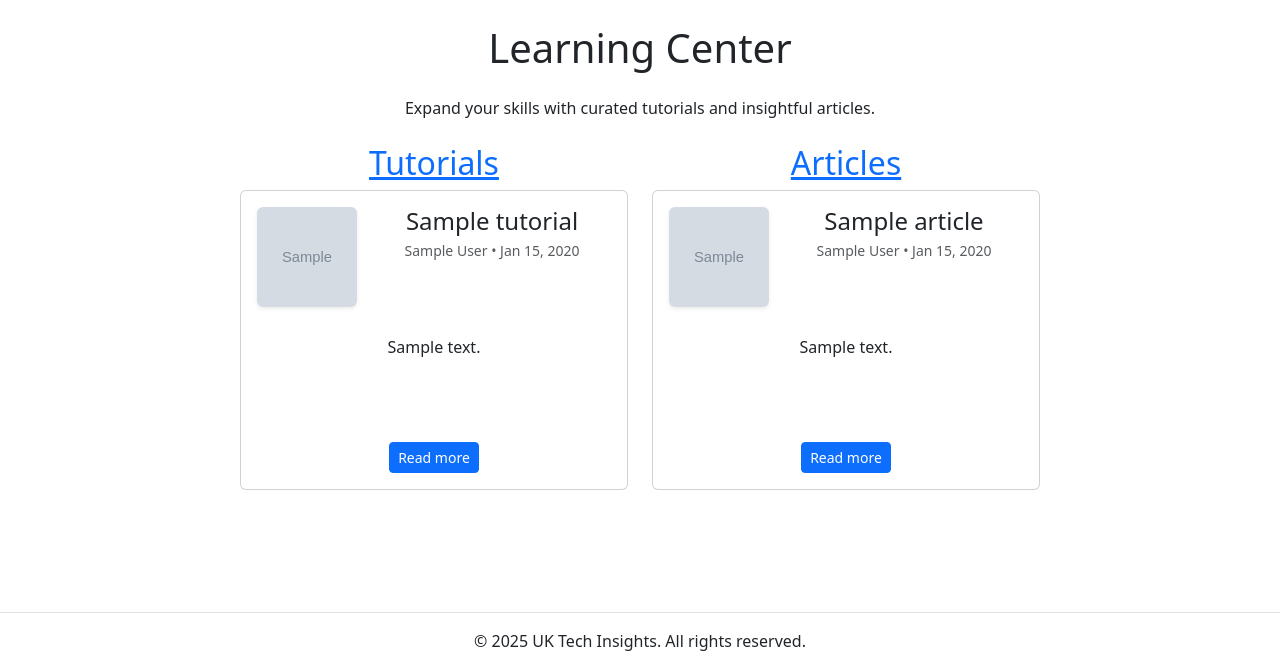
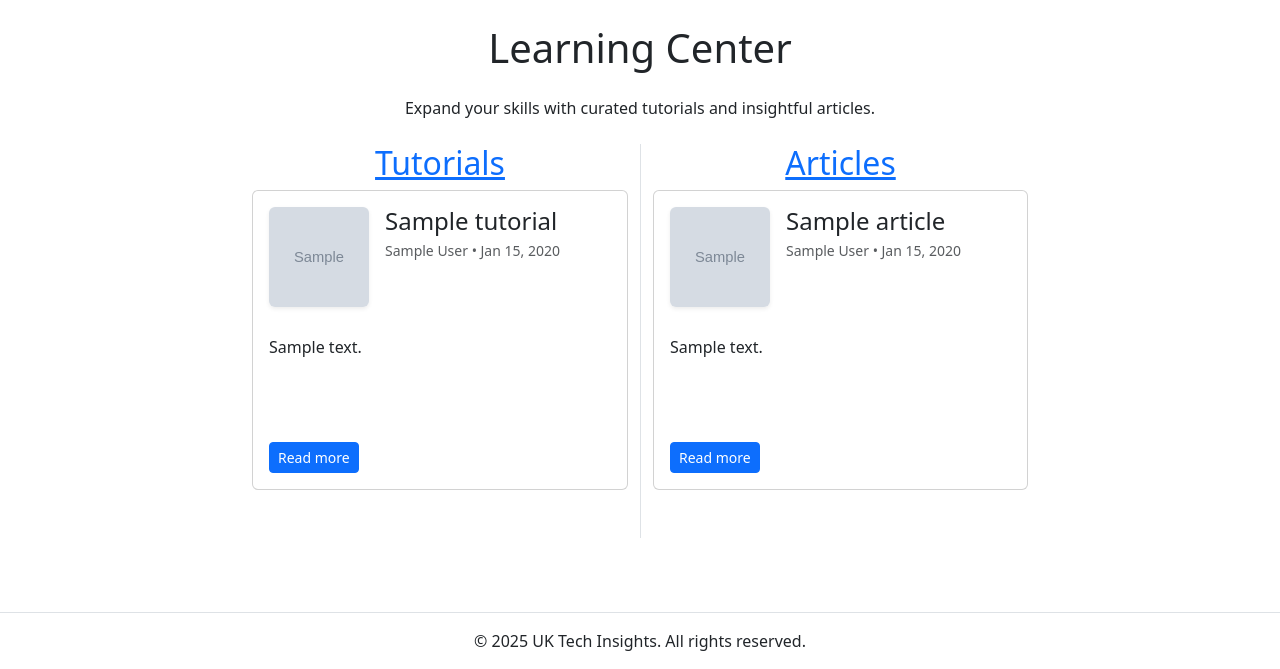
Before and after one commit to Galchov/uk-tech-insights, a Django app: page /learning/ in a window 1280 px wide. Shown: the part 131-800 px from the top of the page. Run offline with Django 5.2, Linux system fonts and the light colour scheme; tables that the repository leaves empty hold one stand-in row (values such as "Sample post"); grey boxes marked "Sample" are stand-in pictures; some libraries are stand-ins or nearby versions.

Commit message:
:hammer: refactor: learning home page

```diff
--- a/templates/learning/learning_home.html
+++ b/templates/learning/learning_home.html
@@ -3,30 +3,32 @@
 {% block title %}Learning | UK Tech Insights{% endblock %}
 
 {% block content %}
-<div class="mx-auto" style="max-width: 1000px;">
+<div class="container">
     <h1 class="text-center mb-4">{{ page_title }}</h1>
     <p class="text-center mb-4">{{ page_description }}</p>
 
-    <div class="row text-center">
-        <div class="col-md-6">
-            <h2><a href="#">Tutorials</a></h2>
+    <div class="row">
+        <div class="col-lg-6 mb-4">
+            <h2 class="text-center"><a href="{% url 'learning:tutorial_list' %}">Tutorials</a></h2>
             {% for tutorial in tutorials %}
-                <div>
+                <div class="mb-4">
                     {% include 'learning/_tutorial_card.html' with tutorial=tutorial %}
                 </div>
             {% empty %}
-                <p>No tutorials available.</p>
+                <p class="text-center">No tutorials available.</p>
             {% endfor %}
         </div>
 
-        <div class="col-md-6">
-            <h2><a href="#">Articles</a></h2>
+        <div class="col-lg-6 mb-4 border-start">
+            <h2 class="text-center"><a href="#">Articles</a></h2>
             {% for article in articles %}
-                {% include 'learning/_article_card.html' with article=article %}
+                <div class="mb-4">
+                    {% include 'learning/_article_card.html' with article=article %}
+                </div>
             {% empty %}
-                <p>No articles available.</p>
+                <p class="text-center">No articles available.</p>
             {% endfor %}
         </div>
     </div>
 </div>
-{% endblock%}
+{% endblock %}
```
